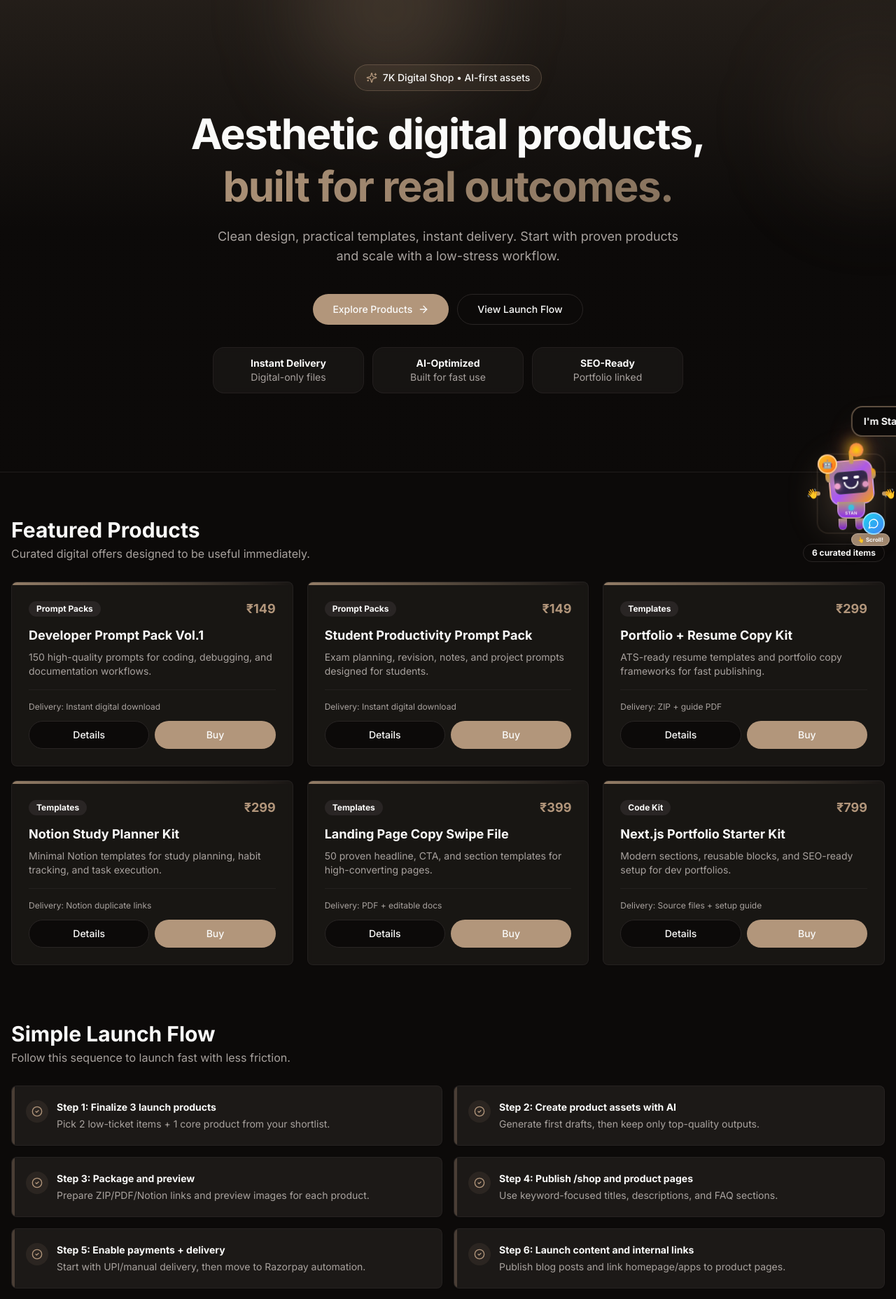
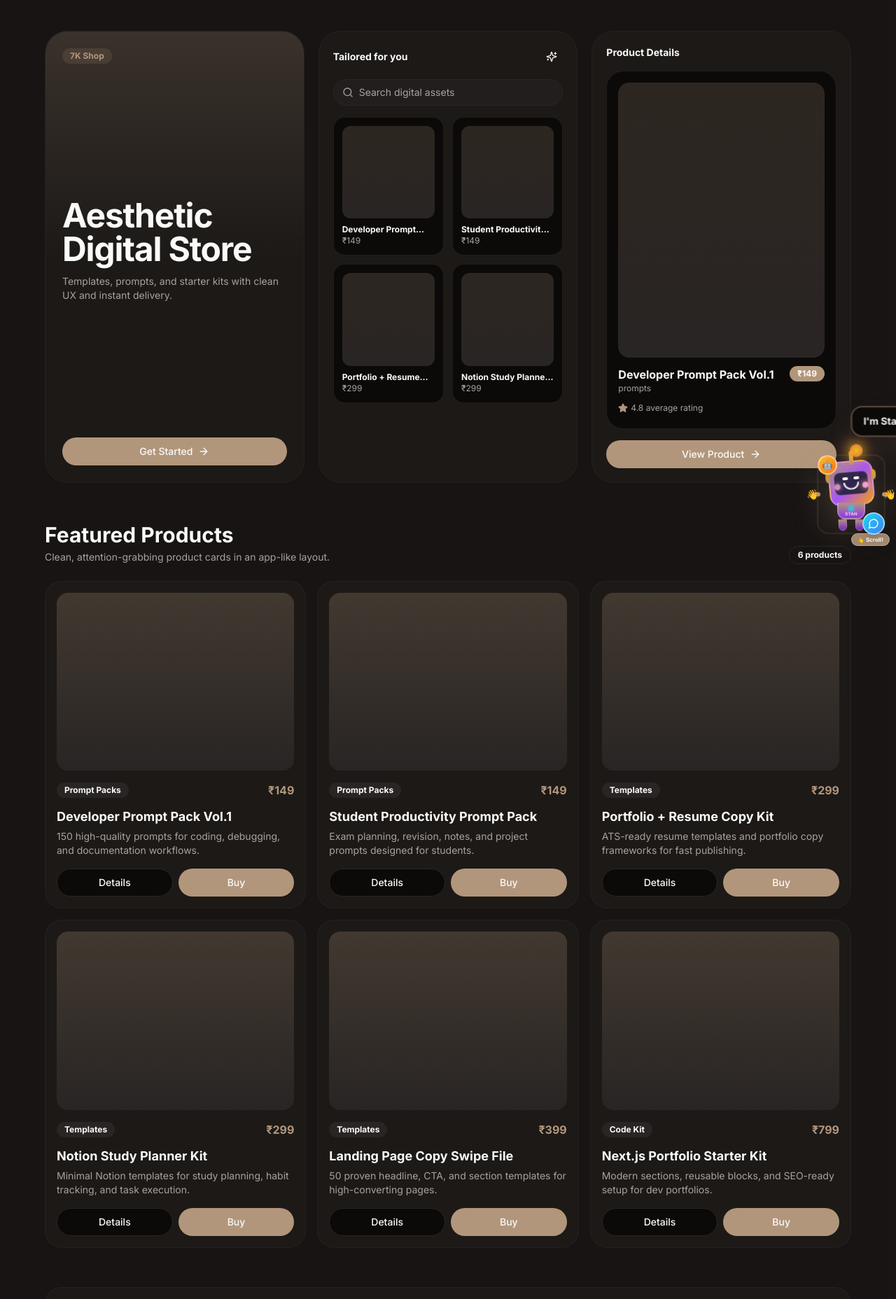
Before and after one commit to kunu2009/7K-Portfolio-, a Next.js app: page /shop in a window 1280 px wide. Shown: the part 20-1876 px from the top of the page at 70% size. Built offline with nearby package versions, Linux system fonts and the light colour scheme.

Commit message:
Redesign shop with mobile-inspired aesthetic layout

```diff
--- a/src/app/shop/shop-client.tsx
+++ b/src/app/shop/shop-client.tsx
@@ -5,7 +5,7 @@ import { Button } from "@/components/ui/button";
 import { Card } from "@/components/ui/card";
 import { shopChecklistFlow, shopProducts } from "@/lib/shop-data";
 import { motion } from "framer-motion";
-import { ArrowRight, CheckCircle2, ShieldCheck, Sparkles, Zap } from "lucide-react";
+import { ArrowRight, CheckCircle2, Search, Sparkles, Star } from "lucide-react";
 import Link from "next/link";
 
 const categoryLabel = {
@@ -17,109 +17,108 @@ const categoryLabel = {
 
 export default function ShopClient() {
   return (
-    <div className="min-h-screen bg-background">
-      <section className="relative overflow-hidden border-b border-border/70">
-        <div className="absolute inset-0 bg-gradient-to-b from-primary/15 via-background to-background" />
-        <div className="absolute -top-24 left-1/3 h-64 w-64 rounded-full bg-primary/20 blur-3xl" />
-        <div className="absolute -right-20 top-20 h-56 w-56 rounded-full bg-primary/10 blur-3xl" />
-
-        <div className="container relative mx-auto px-4 py-24 md:py-28">
+    <div className="min-h-screen bg-muted/40">
+      <section className="container mx-auto px-4 pt-12 md:pt-16">
         <motion.div
-            initial={{ opacity: 0, y: 20 }}
+          initial={{ opacity: 0, y: 18 }}
           animate={{ opacity: 1, y: 0 }}
-            transition={{ duration: 0.5 }}
-            className="mx-auto max-w-4xl text-center"
+          transition={{ duration: 0.45 }}
+          className="mx-auto max-w-6xl"
         >
-            <div className="mb-6 inline-flex items-center gap-2 rounded-full border border-primary/30 bg-primary/10 px-4 py-2">
-              <Sparkles className="h-4 w-4 text-primary" />
-              <span className="text-sm font-medium">7K Digital Shop • AI-first assets</span>
+          <div className="grid gap-5 md:grid-cols-3">
+            <Card className="relative overflow-hidden rounded-[2rem] border-border/70 bg-card p-6 md:min-h-[420px]">
+              <div className="absolute inset-0 bg-gradient-to-b from-primary/20 via-card to-card" />
+              <div className="relative flex h-full flex-col justify-between">
+                <Badge className="w-fit rounded-full bg-primary/15 text-primary hover:bg-primary/15">7K Shop</Badge>
+                <div>
+                  <h1 className="text-4xl font-bold tracking-tight md:text-5xl">Aesthetic Digital Store</h1>
+                  <p className="mt-3 text-sm text-muted-foreground">Templates, prompts, and starter kits with clean UX and instant delivery.</p>
                 </div>
-
-            <h1 className="mb-5 text-4xl font-bold tracking-tight md:text-6xl md:leading-tight">
-              Aesthetic digital products,
-              <span className="block bg-gradient-to-r from-primary to-primary/70 bg-clip-text text-transparent">
-                built for real outcomes.
-              </span>
-            </h1>
-
-            <p className="mx-auto mb-10 max-w-2xl text-base text-muted-foreground md:text-lg">
-              Clean design, practical templates, instant delivery. Start with proven products and scale with a low-stress workflow.
-            </p>
-
-            <div className="mb-8 flex flex-wrap items-center justify-center gap-3">
                 <Link href="#products">
-                <Button size="lg" className="gap-2 rounded-full px-7">
-                  Explore Products <ArrowRight className="h-4 w-4" />
-                </Button>
-              </Link>
-              <Link href="#checklist">
-                <Button size="lg" variant="outline" className="rounded-full px-7">
-                  View Launch Flow
+                  <Button className="w-full rounded-full gap-2">
+                    Get Started <ArrowRight className="h-4 w-4" />
                   </Button>
                 </Link>
               </div>
+            </Card>
 
-            <div className="mx-auto grid max-w-2xl gap-3 sm:grid-cols-3">
-              <div className="rounded-2xl border border-border/70 bg-card/70 px-4 py-3 text-sm backdrop-blur-sm">
-                <p className="font-semibold">Instant Delivery</p>
-                <p className="text-muted-foreground">Digital-only files</p>
+            <Card className="rounded-[2rem] border-border/70 bg-card p-5 md:min-h-[420px]">
+              <div className="mb-4 flex items-center justify-between">
+                <p className="text-sm font-semibold">Tailored for you</p>
+                <Button size="icon" variant="ghost" className="h-8 w-8 rounded-full"><Sparkles className="h-4 w-4" /></Button>
               </div>
-              <div className="rounded-2xl border border-border/70 bg-card/70 px-4 py-3 text-sm backdrop-blur-sm">
-                <p className="font-semibold">AI-Optimized</p>
-                <p className="text-muted-foreground">Built for fast use</p>
+              <div className="mb-4 flex items-center gap-2 rounded-full border border-border bg-muted/50 px-3 py-2 text-sm text-muted-foreground">
+                <Search className="h-4 w-4" /> Search digital assets
               </div>
-              <div className="rounded-2xl border border-border/70 bg-card/70 px-4 py-3 text-sm backdrop-blur-sm">
-                <p className="font-semibold">SEO-Ready</p>
-                <p className="text-muted-foreground">Portfolio linked</p>
+              <div className="grid grid-cols-2 gap-3">
+                {shopProducts.slice(0, 4).map((product) => (
+                  <Link key={product.id} href={`/shop/${product.id}`}>
+                    <div className="rounded-2xl border border-border/70 bg-background p-3 transition hover:-translate-y-0.5 hover:shadow-md">
+                      <div className="mb-2 aspect-square rounded-xl bg-gradient-to-b from-primary/20 to-muted" />
+                      <p className="line-clamp-1 text-xs font-semibold">{product.name}</p>
+                      <p className="text-xs text-muted-foreground">{product.price}</p>
+                    </div>
+                  </Link>
+                ))}
+              </div>
+            </Card>
+
+            <Card className="rounded-[2rem] border-border/70 bg-card p-5 md:min-h-[420px]">
+              <p className="mb-4 text-sm font-semibold">Product Details</p>
+              <div className="mb-4 rounded-3xl border border-border/70 bg-background p-4">
+                <div className="mb-3 aspect-[3/4] rounded-2xl bg-gradient-to-b from-primary/20 to-muted" />
+                <div className="flex items-start justify-between gap-3">
+                  <div>
+                    <p className="font-semibold">{shopProducts[0].name}</p>
+                    <p className="text-xs text-muted-foreground">{shopProducts[0].category}</p>
+                  </div>
+                  <Badge className="rounded-full">{shopProducts[0].price}</Badge>
+                </div>
+                <div className="mt-3 inline-flex items-center gap-1 text-xs text-muted-foreground">
+                  <Star className="h-3.5 w-3.5 fill-primary text-primary" /> 4.8 average rating
                 </div>
               </div>
+              <Link href={`/shop/${shopProducts[0].id}`}>
+                <Button className="w-full rounded-full gap-2">
+                  View Product <ArrowRight className="h-4 w-4" />
+                </Button>
+              </Link>
+            </Card>
+          </div>
         </motion.div>
-        </div>
       </section>
 
-      <main className="container mx-auto px-4 py-14 md:py-16">
-        <section id="products" className="mb-20">
-          <div className="mb-7 flex flex-wrap items-end justify-between gap-4">
+      <main className="container mx-auto px-4 py-12 md:py-14">
+        <section id="products" className="mx-auto max-w-6xl">
+          <div className="mb-6 flex flex-wrap items-end justify-between gap-4">
             <div>
               <h2 className="text-2xl font-bold md:text-3xl">Featured Products</h2>
-              <p className="mt-1 text-sm text-muted-foreground md:text-base">
-                Curated digital offers designed to be useful immediately.
-              </p>
+              <p className="mt-1 text-sm text-muted-foreground">Clean, attention-grabbing product cards in an app-like layout.</p>
             </div>
-            <Badge variant="outline" className="rounded-full px-3 py-1 text-xs">
-              {shopProducts.length} curated items
-            </Badge>
+            <Badge variant="outline" className="rounded-full px-3 py-1 text-xs">{shopProducts.length} products</Badge>
           </div>
 
-          <div className="grid gap-5 md:grid-cols-2 lg:grid-cols-3">
+          <div className="grid gap-4 md:grid-cols-2 xl:grid-cols-3">
             {shopProducts.map((product, index) => (
               <motion.div
                 key={product.id}
                 initial={{ opacity: 0, y: 16 }}
                 whileInView={{ opacity: 1, y: 0 }}
-                viewport={{ once: true, amount: 0.35 }}
+                viewport={{ once: true, amount: 0.3 }}
                 transition={{ duration: 0.35, delay: index * 0.04 }}
               >
-                <Card className="group relative flex h-full flex-col justify-between overflow-hidden border-border/80 bg-card/80 p-6 backdrop-blur-sm transition-all duration-300 hover:-translate-y-1 hover:shadow-xl">
-                  <div className="absolute inset-x-0 top-0 h-1 bg-gradient-to-r from-primary/80 via-primary/40 to-transparent" />
+                <Card className="rounded-3xl border-border/70 bg-card p-4 transition-all duration-300 hover:-translate-y-1 hover:shadow-lg">
+                  <div className="mb-4 aspect-[4/3] rounded-2xl bg-gradient-to-b from-primary/25 to-muted" />
 
-                  <div>
                   <div className="mb-3 flex items-center justify-between gap-2">
-                      <Badge variant="secondary" className="rounded-full">
-                        {categoryLabel[product.category]}
-                      </Badge>
-                      <span className="text-lg font-bold text-primary">{product.price}</span>
+                    <Badge variant="secondary" className="rounded-full">{categoryLabel[product.category]}</Badge>
+                    <p className="font-semibold text-primary">{product.price}</p>
                   </div>
 
-                    <h3 className="mb-2 text-lg font-semibold leading-snug group-hover:text-primary transition-colors">
-                      {product.name}
-                    </h3>
-                    <p className="mb-4 text-sm text-muted-foreground">{product.description}</p>
-                  </div>
+                  <h3 className="line-clamp-1 text-lg font-semibold">{product.name}</h3>
+                  <p className="mt-1 line-clamp-2 text-sm text-muted-foreground">{product.description}</p>
 
-                  <div className="space-y-3 border-t border-border/70 pt-4">
-                    <p className="text-xs text-muted-foreground">Delivery: {product.delivery}</p>
-                    <div className="flex gap-2">
+                  <div className="mt-4 flex gap-2">
                     <Link href={`/shop/${product.id}`} className="w-full">
                       <Button variant="outline" className="w-full rounded-full">Details</Button>
                     </Link>
@@ -127,25 +126,19 @@ export default function ShopClient() {
                       <Button className="w-full rounded-full">Buy</Button>
                     </Link>
                   </div>
-                  </div>
                 </Card>
               </motion.div>
             ))}
           </div>
         </section>
 
-        <section id="checklist" className="mb-16">
-          <div className="mb-7 max-w-2xl">
+        <section id="checklist" className="mx-auto mt-14 max-w-6xl rounded-3xl border border-border/70 bg-card p-6 md:p-8">
           <h2 className="text-2xl font-bold md:text-3xl">Simple Launch Flow</h2>
-            <p className="mt-1 text-sm text-muted-foreground md:text-base">
-              Follow this sequence to launch fast with less friction.
-            </p>
-          </div>
+          <p className="mt-1 text-sm text-muted-foreground">Keep this flow and launch without overwhelm.</p>
 
-          <div className="grid gap-4 md:grid-cols-2">
+          <div className="mt-6 grid gap-3 md:grid-cols-2">
             {shopChecklistFlow.map((item) => (
-              <Card key={item.step} className="relative overflow-hidden border-border/80 p-5">
-                <div className="absolute left-0 top-0 h-full w-1 bg-primary/30" />
+              <div key={item.step} className="rounded-2xl border border-border/70 bg-background p-4">
                 <div className="flex items-start gap-3">
                   <div className="flex h-8 w-8 items-center justify-center rounded-full bg-primary/10 text-primary">
                     <CheckCircle2 className="h-4 w-4" />
@@ -155,26 +148,8 @@ export default function ShopClient() {
                     <p className="mt-1 text-sm text-muted-foreground">{item.detail}</p>
                   </div>
                 </div>
-              </Card>
+              </div>
             ))}
-          </div>
-        </section>
-
-        <section className="rounded-3xl border border-border/70 bg-gradient-to-r from-card to-card/70 p-8 md:p-10">
-          <div className="flex flex-col gap-6 md:flex-row md:items-center md:justify-between">
-            <div className="max-w-2xl">
-              <h3 className="text-2xl font-bold md:text-3xl">Ready to launch your first digital product?</h3>
-              <p className="mt-2 text-muted-foreground">
-                Start with one prompt pack today, then expand into templates and starter kits.
-              </p>
-              <div className="mt-4 flex flex-wrap gap-3 text-sm text-muted-foreground">
-                <span className="inline-flex items-center gap-1"><ShieldCheck className="h-4 w-4 text-primary" /> Clear scope</span>
-                <span className="inline-flex items-center gap-1"><Zap className="h-4 w-4 text-primary" /> Fast setup</span>
-              </div>
-            </div>
-            <Link href="#products">
-              <Button size="lg" className="rounded-full px-8">Start Shopping</Button>
-            </Link>
           </div>
         </section>
       </main>
```
Also changed, not shown: src/app/shop/[id]/page.tsx (+58 -61 lines). Lines whose indentation alone changed are shown as unchanged.
